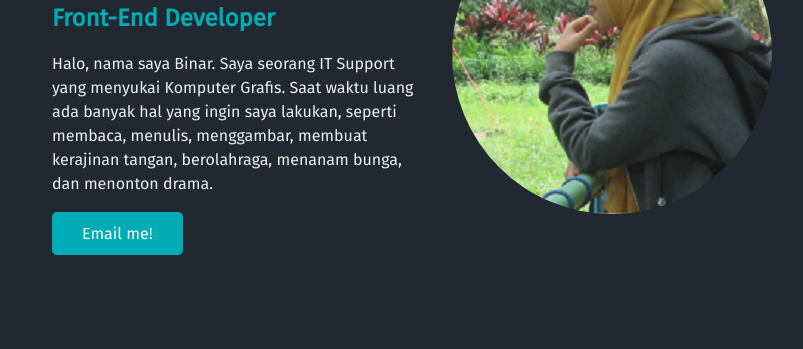
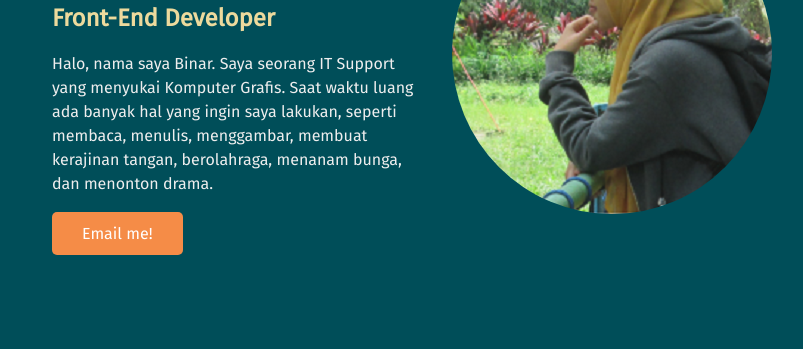
Before and after one commit to BinarGallery/cv, a plain HTML site: page index.html in a window 1280 px wide. Shown: the part 315-664 px from the top of the page, without its empty margins (228-1031 px from the left). Drawn offline with Linux system fonts and the light colour scheme.

Commit message:
Update style.css

```diff
--- a/css/style.css
+++ b/css/style.css
@@ -1,13 +1,13 @@
 body{
 
-    background-color: #222831;
+    background-color: #004E59;
     color: #eeeeee;
     text-align: center;
     font-family: 'Fira Sans', sans-serif;
 }
 
 h2{
-    color: #00adb5;
+    color: #EDDA9D;
 }
 
 h1{
@@ -69,7 +69,7 @@ a{
 }
 
 .btn{
-    background-color: #00adb5;
+    background-color: #F58C47;
     color: white;
     padding: 12px 30px;
     border-radius: 5px;
```
